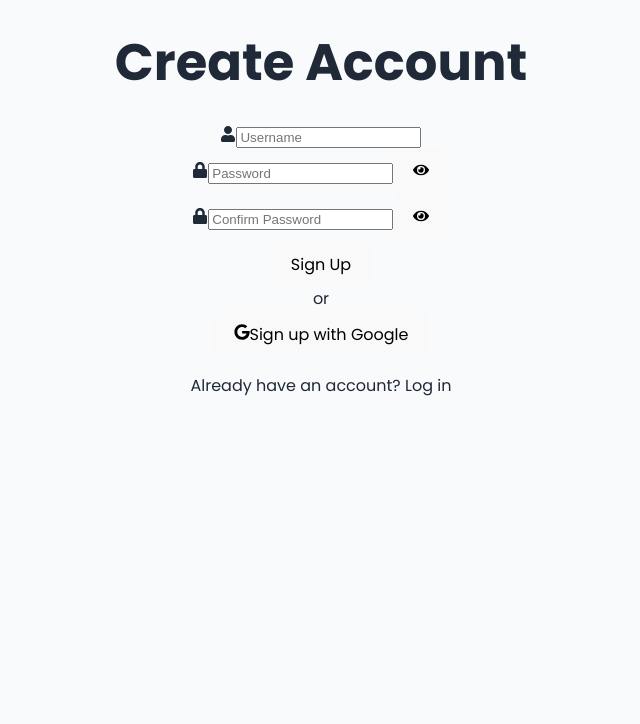
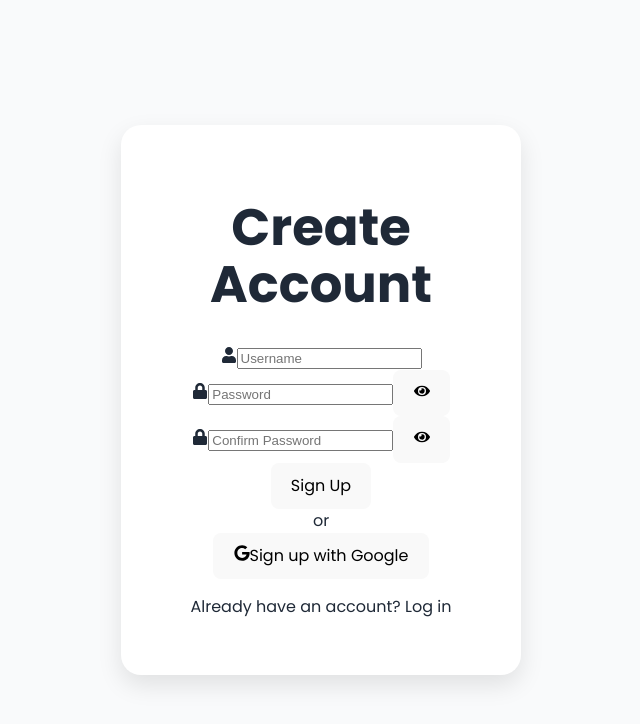
Before and after one commit to manav-vc/aquarium, a React (Vite) app in the folder Frontend/: page /signup in a window 1280 px wide. Shown: the top 724 px of the page, without its empty margins (319-959 px from the left). Built offline with nearby package versions, Linux system fonts and the light colour scheme; no server answers.

Commit message:
Update signup.module.css

```diff
--- a/Frontend/src/auth/signup.module.css
+++ b/Frontend/src/auth/signup.module.css
@@ -0,0 +1,20 @@
+.signupContainer {
+    display: flex;
+    justify-content: center;
+    align-items: center;
+    min-height: 100vh;
+    width: 100vw;
+    background: var(--bg);
+    transition: background 0.3s ease;
+  }
+
+  .signupCard {
+    background: var(--bg2);
+    border-radius: 20px;
+    padding: 40px;
+    width: 100%;
+    max-width: 400px;
+    box-shadow: 0 10px 25px rgba(0, 0, 0, 0.1);
+    transition: all 0.3s ease;
+    box-sizing: border-box;
+  }
```
